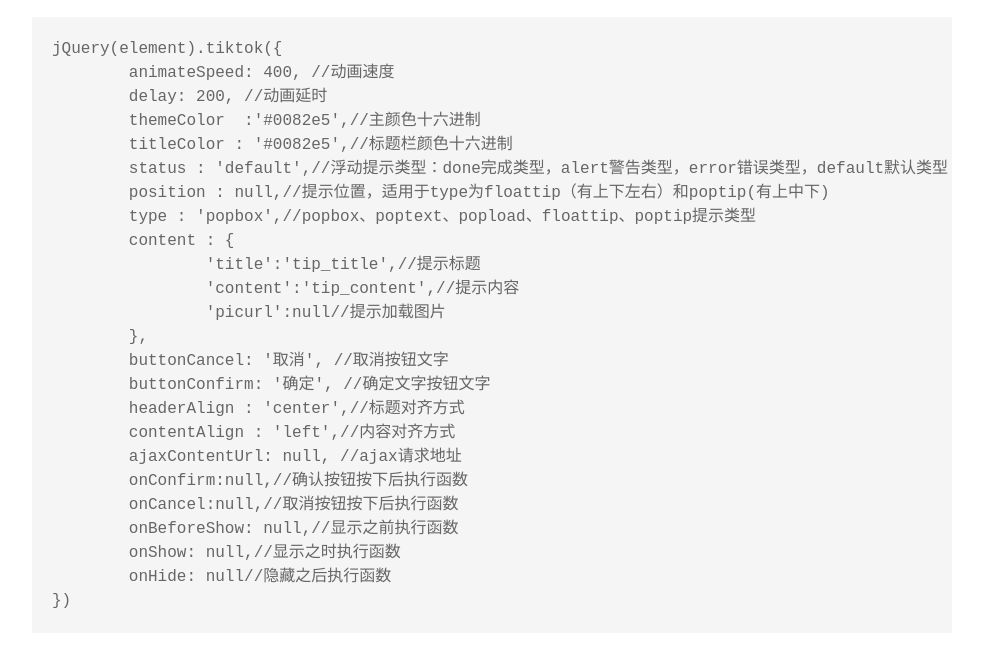
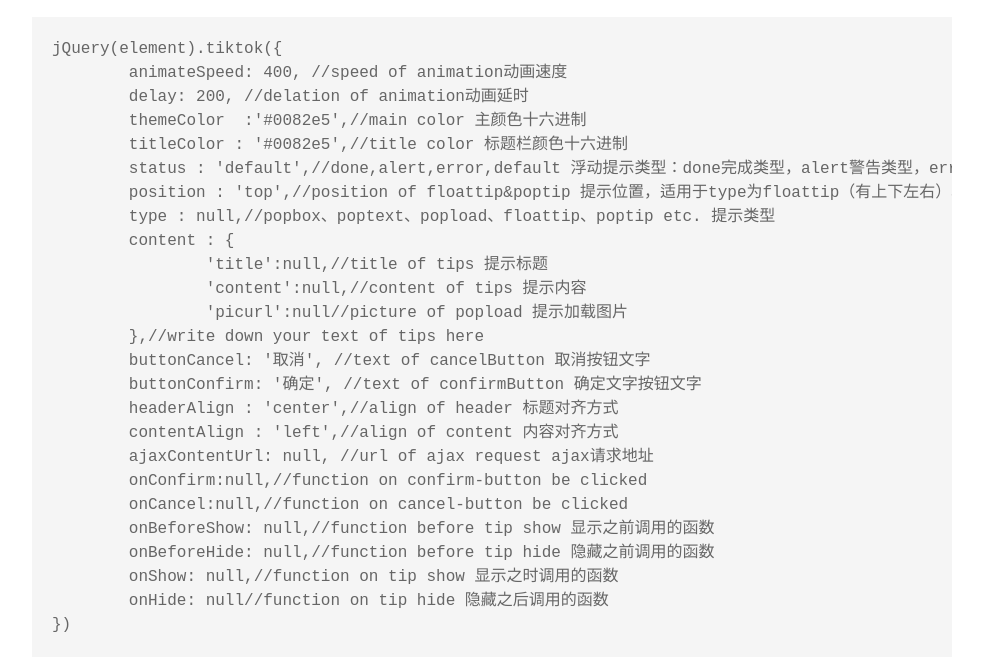
Before and after one commit to Limlift/tiktok.js, a plain HTML site: page index.html in a window 1280 px wide. Shown: the part 703-1369 px from the top of the page, without its empty margins (148-1131 px from the left). Drawn offline with nearby package versions, Linux system fonts and the light colour scheme.

Commit message:
Update index.html

```diff
--- a/index.html
+++ b/index.html
@@ -28,28 +28,29 @@
 		<div class="row">
 			<h3>默认设置</h3>
 			<pre><code>jQuery(element).tiktok({
-	animateSpeed: 400, //动画速度
-	delay: 200, //动画延时
-	themeColor  :'#0082e5',//主颜色十六进制
-	titleColor : '#0082e5',//标题栏颜色十六进制
-	status : 'default',//浮动提示类型：done完成类型，alert警告类型，error错误类型，default默认类型
-	position : null,//提示位置，适用于type为floattip（有上下左右）和poptip(有上中下)
-	type : 'popbox',//popbox、poptext、popload、floattip、poptip提示类型
+	animateSpeed: 400, //speed of animation动画速度
+	delay: 200, //delation of animation动画延时
+	themeColor  :'#0082e5',//main color 主颜色十六进制
+	titleColor : '#0082e5',//title color 标题栏颜色十六进制
+	status : 'default',//done,alert,error,default 浮动提示类型：done完成类型，alert警告类型，error错误类型，default默认类型
+	position : 'top',//position of floattip&poptip 提示位置，适用于type为floattip（有上下左右）和poptip(有上中下)
+	type : null,//popbox、poptext、popload、floattip、poptip etc. 提示类型
 	content : {
-		'title':'tip_title',//提示标题
-		'content':'tip_content',//提示内容
-		'picurl':null//提示加载图片
-	},
-	buttonCancel: '取消', //取消按钮文字
-	buttonConfirm: '确定', //确定文字按钮文字
-	headerAlign : 'center',//标题对齐方式
-	contentAlign : 'left',//内容对齐方式
-	ajaxContentUrl: null, //ajax请求地址
-	onConfirm:null,//确认按钮按下后执行函数
-	onCancel:null,//取消按钮按下后执行函数
-	onBeforeShow: null,//显示之前执行函数
-	onShow: null,//显示之时执行函数
-	onHide: null//隐藏之后执行函数
+		'title':null,//title of tips 提示标题
+		'content':null,//content of tips 提示内容
+		'picurl':null//picture of popload 提示加载图片
+	},//write down your text of tips here
+	buttonCancel: '取消', //text of cancelButton 取消按钮文字
+	buttonConfirm: '确定', //text of confirmButton 确定文字按钮文字
+	headerAlign : 'center',//align of header 标题对齐方式
+	contentAlign : 'left',//align of content 内容对齐方式
+	ajaxContentUrl: null, //url of ajax request ajax请求地址
+	onConfirm:null,//function on confirm-button be clicked
+	onCancel:null,//function on cancel-button be clicked
+	onBeforeShow: null,//function before tip show 显示之前调用的函数
+	onBeforeHide: null,//function before tip hide 隐藏之前调用的函数
+	onShow: null,//function on tip show 显示之时调用的函数
+	onHide: null//function on tip hide 隐藏之后调用的函数
 })</code></pre>
 		</div>
 		<div class="row">
@@ -108,6 +109,21 @@
 			type: 'floattip',
 			content : {
 			'content':'向右的提示内容！'
+			}<br>});</code></pre>
+			</div>
+		</div>
+		<div class="row">
+			<div class="g6">
+				<h4>自定义颜色</h4>
+				<div class="white-button"><a href="javascript:void(0);" id="tt-float-color">自定义颜色提示</a></div>
+			</div>
+			<div class="g6">
+				<pre><code>$('#tt-float-color').tiktok({
+			themeColor: '#100964',
+			position: 'top',
+			type: 'floattip',
+			content : {
+			'content':'自定义颜色'
 			}<br>});</code></pre>
 			</div>
 		</div>
@@ -251,7 +267,7 @@
 </div>
 </content>
 <footer>written by <a href="https://limlift.github.io" target="_blank">Limlift</a>&nbsp;@dayoo</footer>
-<script type="text/javascript" src="js/tiktok.min.js"></script>
+<script type="text/javascript" src="js/tiktok.js"></script>
 <script>
 	$(function () {
 		$('content').height(Math.max($('content').height(),document.body.clientHeight-100-40));
@@ -281,6 +297,14 @@
 			type: 'floattip',
 			content : {
 			'content':'向右的提示内容！'
+			}
+		});
+		$('#tt-float-color').tiktok({
+			themeColor: '#100964',
+			position: 'top',
+			type: 'floattip',
+			content : {
+			'content':'自定义颜色'
 			}
 		});
 		$('#tt-poptip-error').tiktok({
@@ -331,7 +355,7 @@
 		$('#tt-poptext').tiktok({
 			type: 'poptext',
 			content : {
-			'title':'提示标题',
+			// 'title':'提示标题',
 			'content':'短文字提示框'
 			},
 			contentAlign: 'center',
@@ -349,7 +373,7 @@
 			'title':'提示标题',
 			'content':'长文字提示框'
 			},
-			headerAlign: 'left',
+			headerAlign: 'center',
 			onCancel:function(){
 				alert('你按下了取消按钮，弹框将隐藏')
 			},
```
